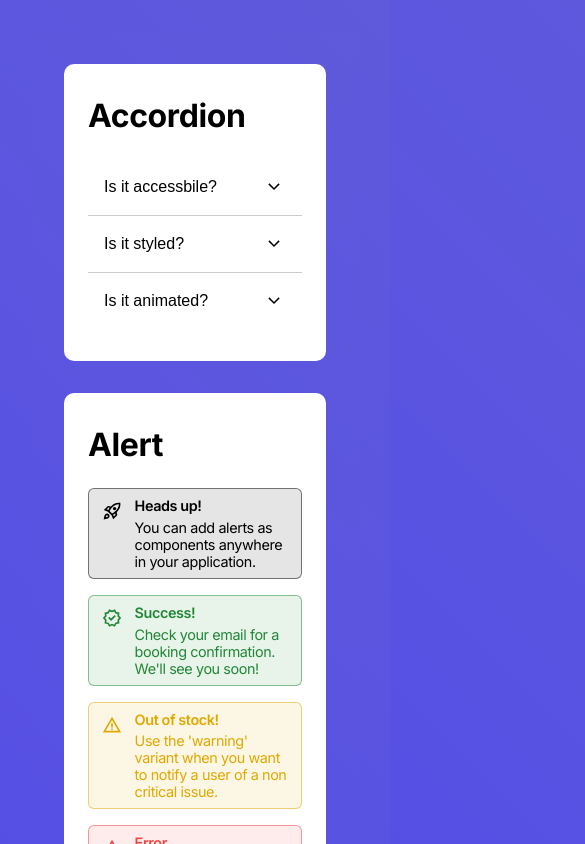
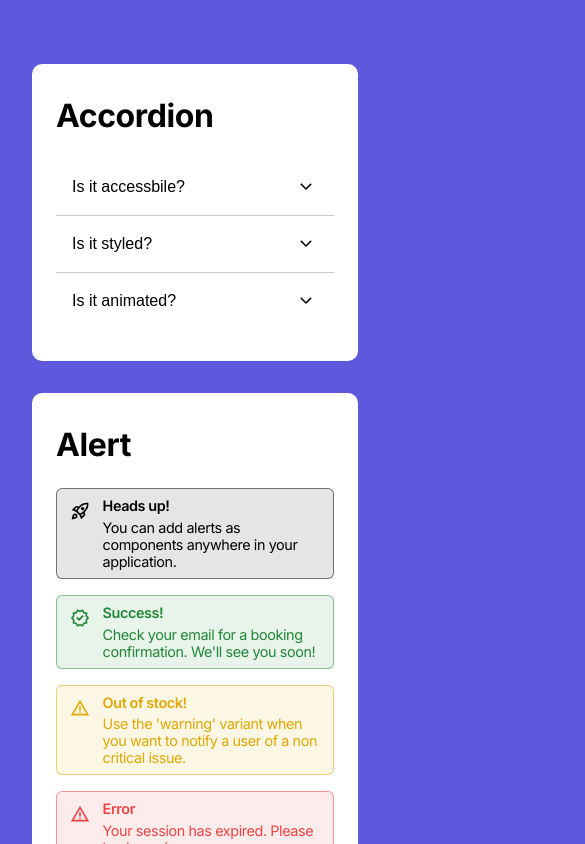
Before and after one commit to EtienneCClarke/EndUI, a React (Vite) app: page / in a window 390 px wide. Shown: the top 844 px of the page, 585 px wide, since content can reach past the window. Built offline with nearby package versions, Linux system fonts and the light colour scheme.

Commit message:
Styling changes

```diff
--- a/src/app.css
+++ b/src/app.css
@@ -19,13 +19,17 @@ html,
 body {
     height: 100%;
     margin: 0;
-    padding: 0;
-    background: linear-gradient(45deg, #564fe5, #5f5adb);
-    /* background: white; */
+    /* background: linear-gradient(45deg, #564fe5, #5f5adb); */
+    background: #5e58dc;
     background-size: cover;
     padding: 2rem;
     font-family: 'Inter';
     letter-spacing: -0.025em;
+    transition: var(--animation-duration);
+}
+
+::-webkit-scrollbar {
+    display: none;
 }
 
 h1 {
@@ -35,6 +39,7 @@ h1 {
 .container {
     display: flex;
     gap: 2em;
+    flex-wrap: wrap;
 }
 
 .component_display {
@@ -66,3 +71,10 @@ h1 {
         background: purple;
     }
 }
+
+@media screen and (max-width: 775px) {
+    html,
+    body {
+        padding-inline: 1rem;
+    }
+}
```
